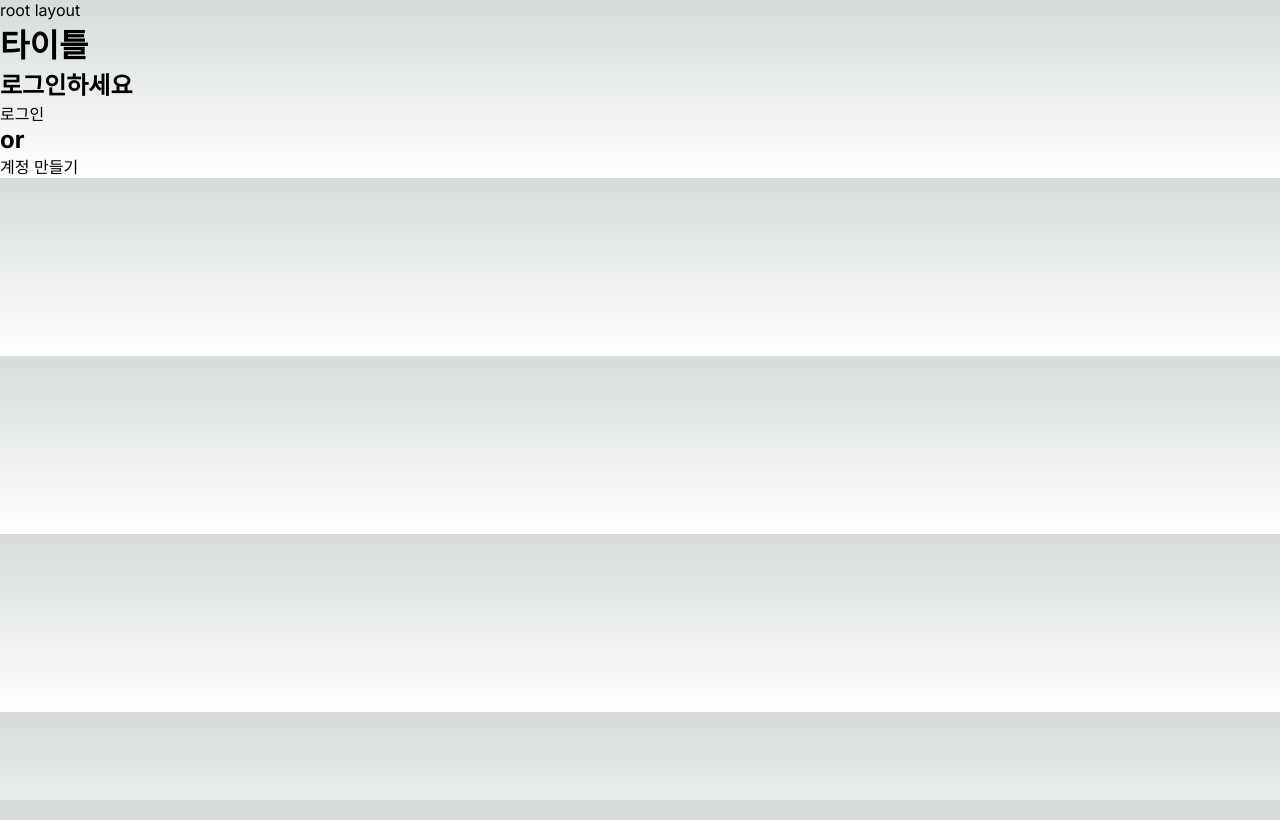
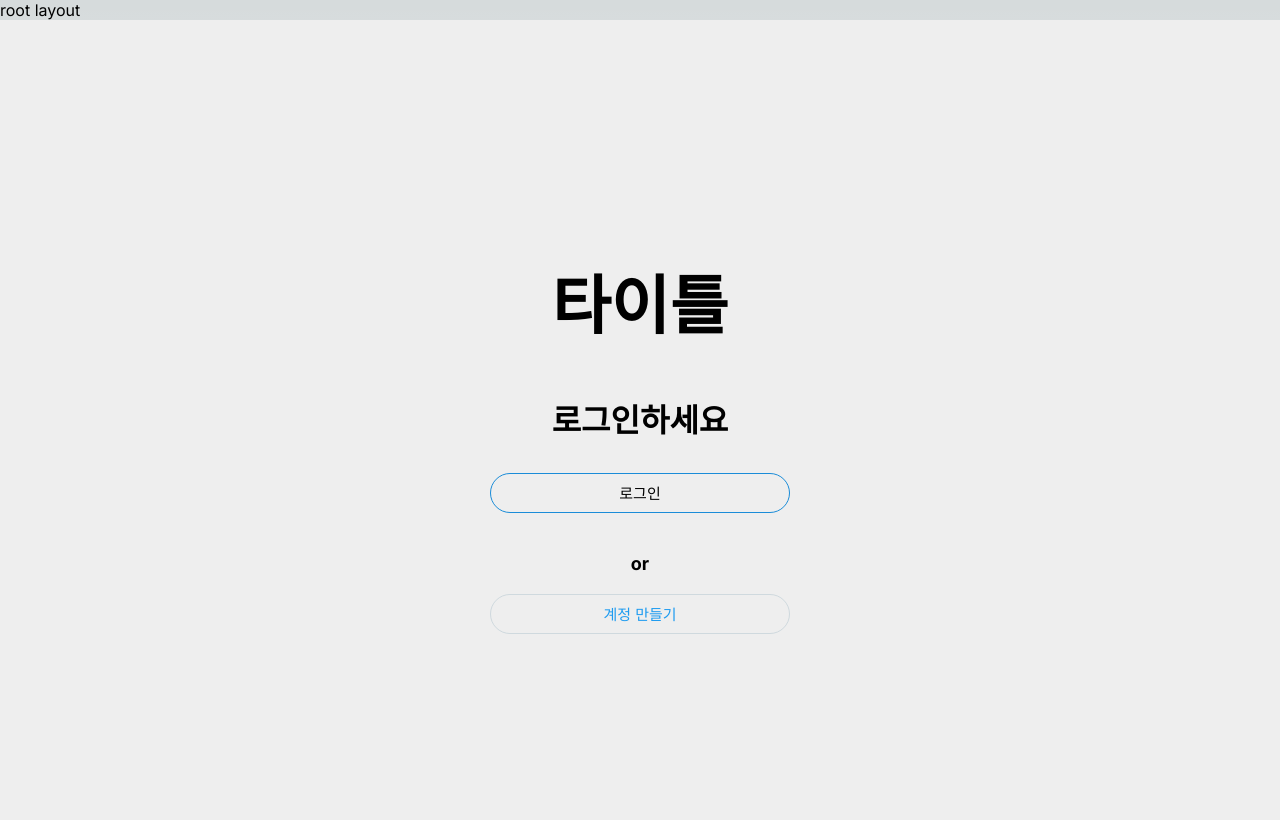
Before and after one commit to yhyunmin/project2, a Next.js app: page / in a window 1280 px wide. Built offline with nearby package versions, Linux system fonts and the light colour scheme.

Commit message:
wip auth

```diff
--- a/src/app/globals.css
+++ b/src/app/globals.css
@@ -1,3 +1,4 @@
+/* 공통 css */
 :root {
   --max-width: 1100px;
   --border-radius: 12px;
--- a/src/app/page.module.css
+++ b/src/app/page.module.css
@@ -1,229 +1,60 @@
-.main {
+.container {
   display: flex;
-  flex-direction: column;
-  justify-content: space-between;
-  align-items: center;
-  padding: 6rem;
-  min-height: 100vh;
-}
-
-.description {
-  display: inherit;
-  justify-content: inherit;
-  align-items: inherit;
-  font-size: 0.85rem;
-  max-width: var(--max-width);
-  width: 100%;
-  z-index: 2;
-  font-family: var(--font-mono);
-}
-
-.description a {
-  display: flex;
+  flex-direction: row;
+  background-color: #eee;
+  /* 가장쉽게 전체화면으로 채우는법 */
+  width: 100dvw;
+  height: 100dvh;
   justify-content: center;
   align-items: center;
-  gap: 0.5rem;
-}
-
-.description p {
-  position: relative;
-  margin: 0;
-  padding: 1rem;
-  background-color: rgba(var(--callout-rgb), 0.5);
-  border: 1px solid rgba(var(--callout-border-rgb), 0.3);
-  border-radius: var(--border-radius);
-}
-
-.code {
-  font-weight: 700;
-  font-family: var(--font-mono);
-}
-
-.grid {
-  display: grid;
-  grid-template-columns: repeat(4, minmax(25%, auto));
-  max-width: 100%;
-  width: var(--max-width);
-}
-
-.card {
-  padding: 1rem 1.2rem;
-  border-radius: var(--border-radius);
-  background: rgba(var(--card-rgb), 0);
-  border: 1px solid rgba(var(--card-border-rgb), 0);
-  transition: background 200ms, border 200ms;
-}
-
-.card span {
-  display: inline-block;
-  transition: transform 200ms;
-}
-
-.card h2 {
-  font-weight: 600;
-  margin-bottom: 0.7rem;
-}
-
-.card p {
-  margin: 0;
-  opacity: 0.6;
-  font-size: 0.9rem;
-  line-height: 1.5;
-  max-width: 30ch;
 }
 
 .center {
+  flex: 1;
   display: flex;
+  flex-direction: column;
   justify-content: center;
   align-items: center;
-  position: relative;
-  padding: 4rem 0;
 }
 
-.center::before {
-  background: var(--secondary-glow);
-  border-radius: 50%;
-  width: 480px;
-  height: 360px;
-  margin-left: -400px;
+.center h1 {
+  font-weight: bold;
+  font-size: 64px;
+  margin: 48px 0;
+}
+.center h2 {
+  font-weight: bold;
+  font-size: 32px;
+  margin-bottom: 32px;
+}
+.center h3 {
+  font-weight: bold;
+  font-size: 18px;
+  margin-bottom: 20px;
+  margin-top: 40px;
 }
 
-.center::after {
-  background: var(--primary-glow);
-  width: 240px;
-  height: 180px;
-  z-index: -1;
+.btn {
+  width: 300px;
+  height: 40px;
+  border-radius: 20px;
+  padding: 0 16px;
+  font-size: 15px;
+  border: none;
+  display: flex;
+  align-items: center;
+  justify-content: center;
 }
-
-.center::before,
-.center::after {
-  content: '';
-  left: 50%;
-  position: absolute;
-  filter: blur(45px);
-  transform: translateZ(0);
+.signup {
+  color: rgb(29, 155, 240);
+  border: 1px solid rgb(207, 217, 222);
 }
-
-.logo {
-  position: relative;
+.signup:hover {
+  background-color: rgb(26, 140, 216);
 }
-/* Enable hover only on non-touch devices */
-@media (hover: hover) and (pointer: fine) {
-  .card:hover {
-    background: rgba(var(--card-rgb), 0.1);
-    border: 1px solid rgba(var(--card-border-rgb), 0.15);
-  }
-
-  .card:hover span {
-    transform: translateX(4px);
-  }
+.login {
+  border: 1px solid rgb(26, 140, 216);
 }
-
-@media (prefers-reduced-motion) {
-  .card:hover span {
-    transform: none;
-  }
+.login:hover {
+  background-color: rgb(29, 155, 240, 0.1);
 }
-
-/* Mobile */
-@media (max-width: 700px) {
-  .content {
-    padding: 4rem;
-  }
-
-  .grid {
-    grid-template-columns: 1fr;
-    margin-bottom: 120px;
-    max-width: 320px;
-    text-align: center;
-  }
-
-  .card {
-    padding: 1rem 2.5rem;
-  }
-
-  .card h2 {
-    margin-bottom: 0.5rem;
-  }
-
-  .center {
-    padding: 8rem 0 6rem;
-  }
-
-  .center::before {
-    transform: none;
-    height: 300px;
-  }
-
-  .description {
-    font-size: 0.8rem;
-  }
-
-  .description a {
-    padding: 1rem;
-  }
-
-  .description p,
-  .description div {
-    display: flex;
-    justify-content: center;
-    position: fixed;
-    width: 100%;
-  }
-
-  .description p {
-    align-items: center;
-    inset: 0 0 auto;
-    padding: 2rem 1rem 1.4rem;
-    border-radius: 0;
-    border: none;
-    border-bottom: 1px solid rgba(var(--callout-border-rgb), 0.25);
-    background: linear-gradient(
-      to bottom,
-      rgba(var(--background-start-rgb), 1),
-      rgba(var(--callout-rgb), 0.5)
-    );
-    background-clip: padding-box;
-    backdrop-filter: blur(24px);
-  }
-
-  .description div {
-    align-items: flex-end;
-    pointer-events: none;
-    inset: auto 0 0;
-    padding: 2rem;
-    height: 200px;
-    background: linear-gradient(
-      to bottom,
-      transparent 0%,
-      rgb(var(--background-end-rgb)) 40%
-    );
-    z-index: 1;
-  }
-}
-
-/* Tablet and Smaller Desktop */
-@media (min-width: 701px) and (max-width: 1120px) {
-  .grid {
-    grid-template-columns: repeat(2, 50%);
-  }
-}
-
-@media (prefers-color-scheme: dark) {
-  .vercelLogo {
-    filter: invert(1);
-  }
-
-  .logo {
-    filter: invert(1) drop-shadow(0 0 0.3rem #ffffff70);
-  }
-}
-
-@keyframes rotate {
-  from {
-    transform: rotate(360deg);
-  }
-  to {
-    transform: rotate(0deg);
-  }
-}
--- a/src/app/page.tsx
+++ b/src/app/page.tsx
@@ -1,15 +1,22 @@
 import Link from 'next/link';
+import styles from '@/app/page.module.css';
 //vanila extract ? 하기 ?
 export default function Home() {
   return (
-    <main>
-      <h1>타이틀</h1>
-      <h2>로그인하세요</h2>
-      <Link href='/auth/login'>로그인</Link>
-      <h2>or</h2>
-      <Link href='/auth/login'>계정 만들기</Link>
-      {/* 페이지 라우팅 */}
-      {/* redirect(); */}
+    <main className={styles.container}>
+      <div className={styles.center}>
+        <h1>타이틀</h1>
+        <h2>로그인하세요</h2>
+        <Link href='/auth/login' className={`${styles.btn} ${styles.login}`}>
+          로그인
+        </Link>
+        <h3>or</h3>
+        <Link href='/auth/login' className={`${styles.btn} ${styles.signup}`}>
+          계정 만들기
+        </Link>
+        {/* 페이지 라우팅 */}
+        {/* redirect(); */}
+      </div>
     </main>
   );
 }
```
